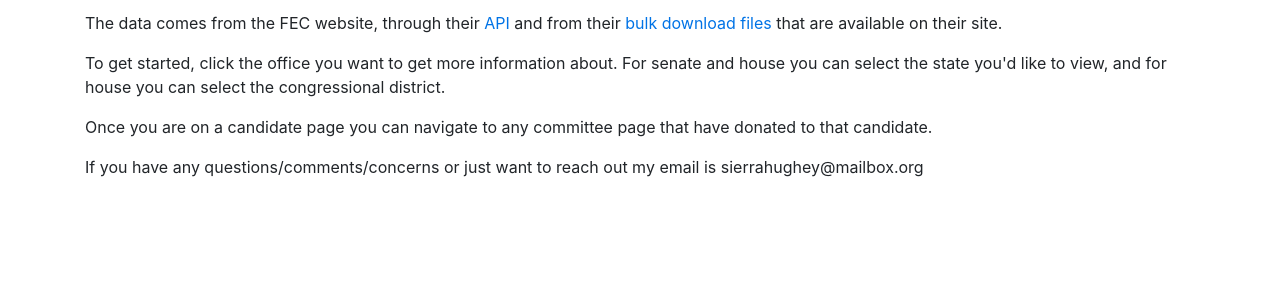
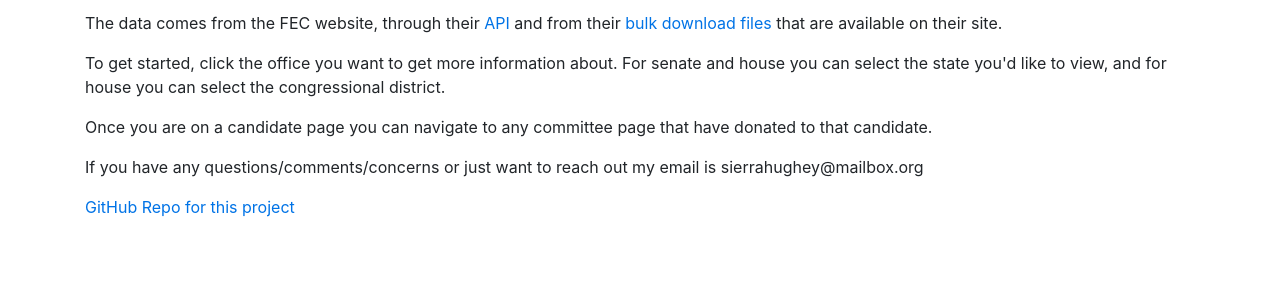
Before and after one commit to syanh7/OpenFEC, a Flask app: page / in a window 1280 px wide. Shown: the part 236-536 px from the top of the page. Run offline with Flask 2, Linux system fonts and the light colour scheme; some libraries are stand-ins or nearby versions.

Commit message:
Added to landing page message

```diff
--- a/templates/index.html
+++ b/templates/index.html
@@ -60,6 +60,7 @@
         that candidate.</p>
 
         <p>If you have any questions/comments/concerns or just want to reach out my email is sierrahughey@mailbox.org</p>
+        <p><a href="https://github.com/syanh7/OpenFEC" target="_blank" rel="noopener">GitHub Repo for this project</a></p>
     </section>
 
     <section class="hidden container" id = "select-state-senate" >
```
